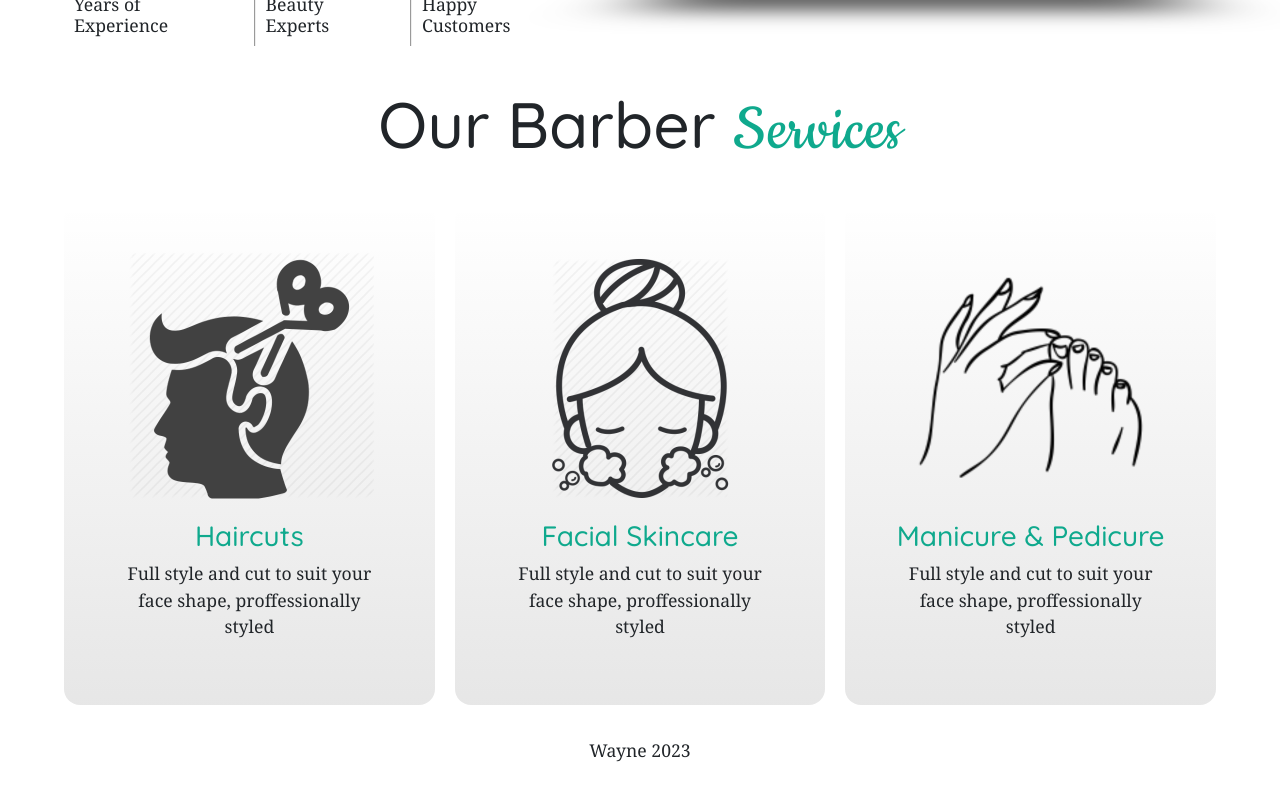
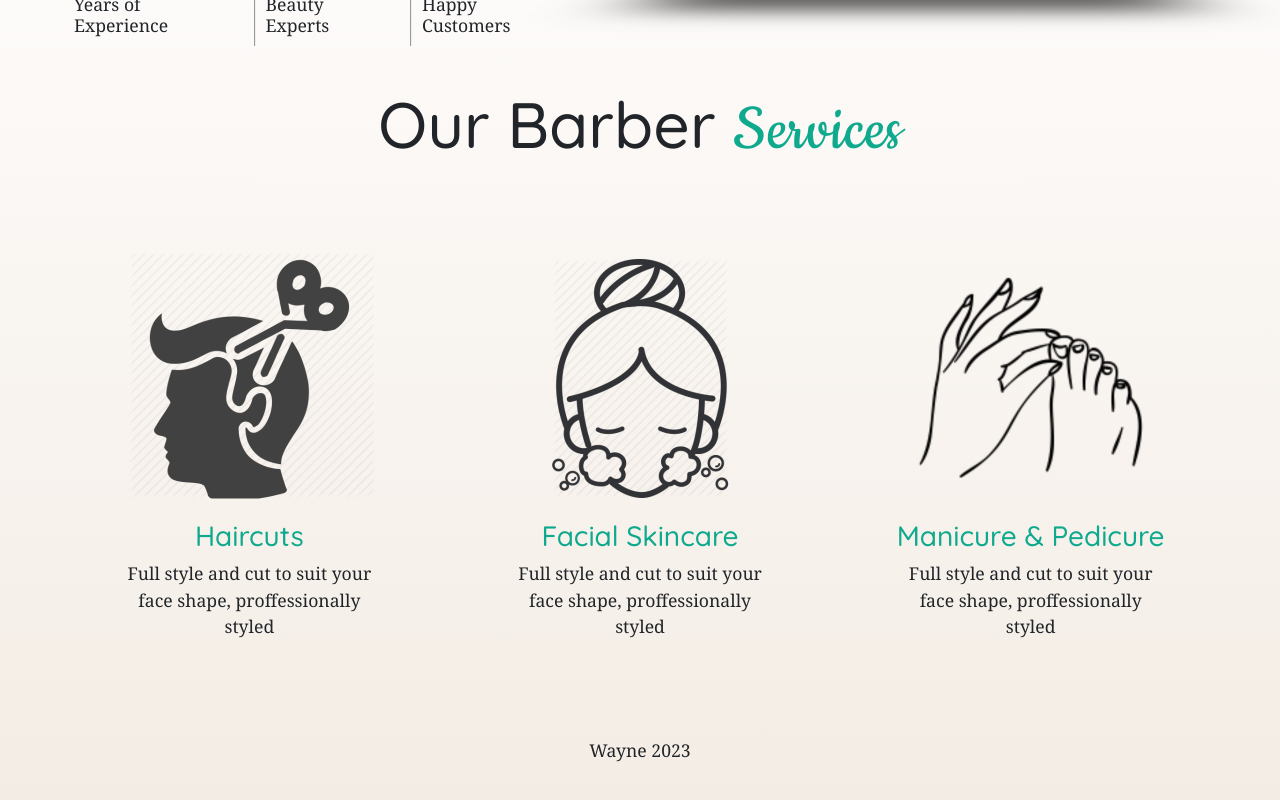
Before and after one commit to waynemorphic/dragonfly-barbershop, a React (Vite) app: page / in a window 1280 px wide. Shown: the part 640-1440 px from the top of the page. Built offline with nearby package versions, Linux system fonts and the light colour scheme.

Commit message:
Page background and service cards background

```diff
--- a/src/pages/home/Home.css
+++ b/src/pages/home/Home.css
@@ -1,3 +1,10 @@
+/* Page gradient */
+/* can be moved to app or index css */
+#root{
+    background: rgb(255,255,255);
+    background: linear-gradient(180deg, rgba(255,255,255,1) 0%, rgba(255,254,254,1) 30%, rgba(243,236,228,1) 100%);
+  }
+
 .home {
     display: flex;
     align-items: center;
--- a/src/pages/services/Services.css
+++ b/src/pages/services/Services.css
@@ -51,7 +51,8 @@
 .services .service-card {
    padding: 50px;
    border-radius: 16px;
-   background: linear-gradient(to bottom, rgba(15, 15, 15, 0), rgba(15, 15, 15, 0.1) 100%);
+   flex-basis: 1;
+   /* background: linear-gradient(to bottom, rgba(15, 15, 15, 0), rgba(15, 15, 15, 0.1) 100%); */
    transition: transform .65s cubic-bezier(.05, .2, .1, 1), box-shadow .65s cubic-bezier(.05, .2, .1, 1);
 }
 
```
